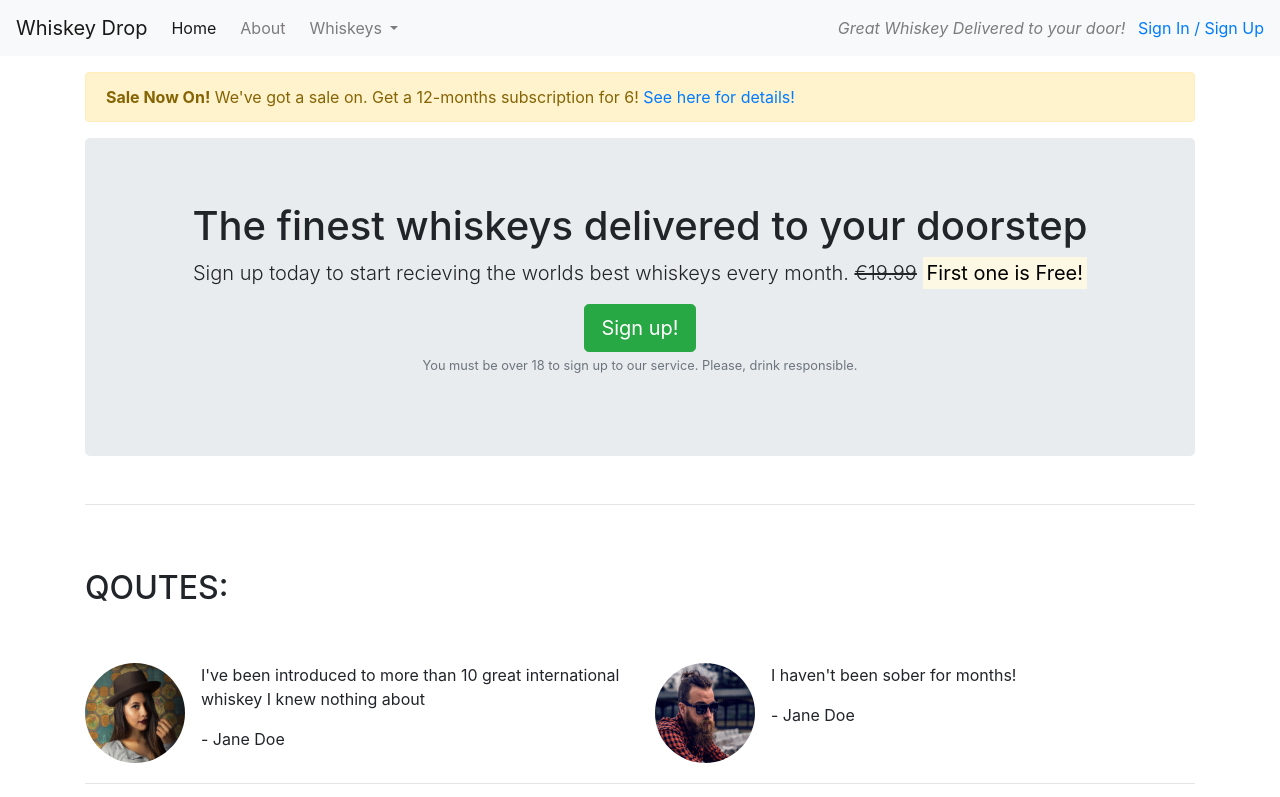
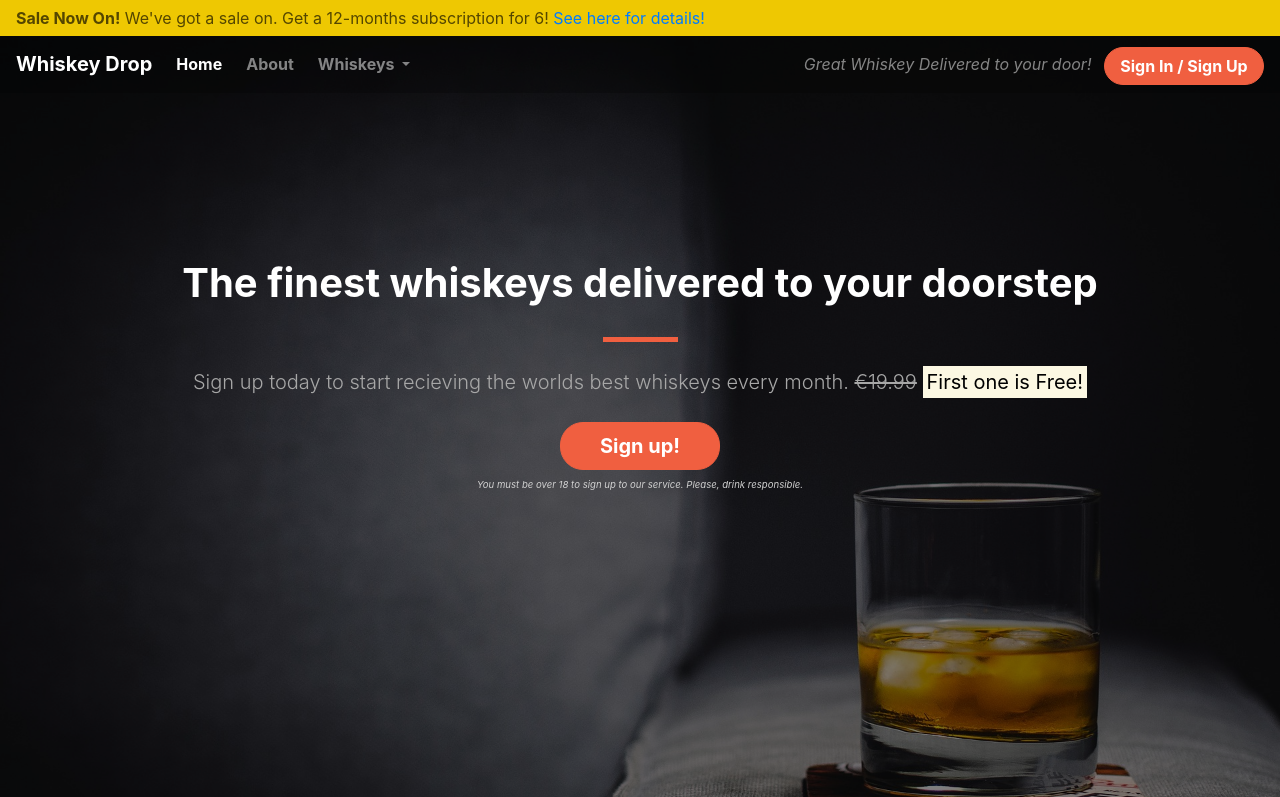
Before and after one commit to The-element/bootstrap-intro, a plain HTML site: page index.html in a window 1280 px wide. Shown: the top 797 px of the page. Drawn offline with nearby package versions, Linux system fonts and the light colour scheme.

Commit message:
Styling our nav and alert

```diff
--- /dev/null
+++ b/css/style.css
@@ -0,0 +1,138 @@
+/* Containers */
+
+.alert-container .col-12 {
+    padding-left: 0;
+    padding-right: 0;
+}
+
+.site-wide-alert {
+    color: #544600;
+    background-color: #eec802;
+    border-color: #eec802;
+    padding: 5px 15px;
+    margin-bottom: 0;
+    border: 1px solid transparent;
+    border-radius: 0;
+}
+
+.callout-container {
+    height: 100vh;
+
+    background: url('../images/whiskey-background.jpg') no-repeat center center fixed;
+    -webkit-background-size: cover;
+    -moz-background-size: cover;
+    -o-background-size: cover;
+    background-size: cover;
+
+    display: flex;
+    align-items: center;
+    justify-content: center;
+
+    position: relative;
+}
+
+.opaque-overlay {
+    position: absolute;
+    top: 0;
+    left: 0;
+    height: 100%;
+    width: 100%;
+    background-color: rgba(0, 0, 0, 0.5);
+}
+
+.quotes-container {}
+
+.features-container {}
+
+/* Block dividers */
+
+.block-divider {
+    width: 75px;
+    height: 5px;
+    border: 0;
+}
+
+.block-divider--orange {
+    background-color: #f05f40;
+}
+
+.block-divider--short {
+    width: 35px;
+}
+
+/* Navbar */
+
+.navalert-container {
+    position: absolute;
+    top: 0;
+    left: 0;
+    z-index: 1;
+    padding-left: 0;
+    padding-right: 0;
+}
+
+.navbar {
+    margin-bottom: 0;
+    width: 100%;
+    background-color: rgba(0, 0, 0, .25);
+    border: 0;
+}
+
+.navbar .navbar-toggler {
+    border: 0;
+}
+
+.navbar .navbar-brand {
+    font-weight: bold;
+}
+
+.navbar .navbar-nav a {
+    font-weight: bold;
+}
+
+/* Jumbotron */
+
+.jumbotron {
+    background-color: transparent;
+}
+
+.jumbotron h1 {
+    color: white;
+    font-weight: bold;
+    margin-bottom: 30px;
+    color: white;
+}
+
+.jumbotron .lead {
+    color: #a7a7a7;
+    margin: 25px 0;
+}
+
+.jumbotron small {
+    font-size: 60%;
+    font-style: italic;
+    color: #d0d0d0;
+}
+
+/* Buttons */
+
+.btn--cta {
+    font-weight: bold;
+    border-radius: 23px;
+    width: 160px;
+}
+
+.btn--red {
+    color: white;
+    background-color: #f05f40;
+    border-color: #f05f40;
+}
+
+.btn--red:hover,
+.btn--red:active,
+.btn--red:focus,
+.btn--red:active:focus {
+    background-color: #df4929;
+    border-color: #df4929;
+    color: white;
+}
--- a/index.html
+++ b/index.html
@@ -9,10 +9,23 @@
 	<link rel="stylesheet" href="https://stackpath.bootstrapcdn.com/bootstrap/4.4.1/css/bootstrap.min.css"
 		integrity="sha384-Vkoo8x4CGsO3+Hhxv8T/Q5PaXtkKtu6ug5TOeNV6gBiFeWPGFN9MuhOf23Q9Ifjh" crossorigin="anonymous">
 	<script src="https://kit.fontawesome.com/4987609f29.js" crossorigin="anonymous"></script>
+	<link href="https://fonts.googleapis.com/css?family=Roboto:400,700&display=swap" rel="stylesheet">
+	<link rel="stylesheet" href="css/style.css" type="text/css">
 </head>
 
 <body>
-	<nav class="navbar navbar-light bg-light navbar-expand-sm">
+	<div class="container-fluid navalert-container">
+		<div class="container-fluid alert-container">
+			<div class="row d-none d-sm-block">
+				<div class="col-12">
+					<div class="site-wide-alert alert alert-warning">
+						<strong>Sale Now On!</strong> We've got a sale on. Get a 12-months subscription for 6! <a
+							href="">See here for details!</a>
+					</div>
+				</div>
+			</div>
+		</div>
+		<nav class="navbar navbar-dark navbar-expand-sm">
 			<a href="/" class="navbar-brand">Whiskey Drop</a>
 
 			<button class="navbar-toggler ml-auto" type="button" data-toggle="collapse" data-target="#navbarNavDropdown" aria-controls="navbarNavDropdown" aria-expanded="false" aria-label="Toggle navigation">
@@ -34,41 +47,39 @@
 							<a class="dropdown-item" href="#">American</a>
 						</div>
 					</li>
-				<li class="nav-item mr-2 d-block d-sm-none"><a class="nav-link" href="/login">Sign In / Sign Up</a></li>
+					<li class="nav-item mr-2 d-block d-sm-none"><a class="nav-link" href="/login">Sign In / Sign Up</a>
+					</li>
 				</ul>
 			</div>
 			<div class="d-none d-md-block">
 				<p class="navbar-text my-auto mr-2"><i>Great Whiskey Delivered to your door!</i></p>
-			<a href="/login">Sign In / Sign Up</a>
+				<a href="/login" class="btn btn--cta btn--red">Sign In / Sign Up</a>
 			</div>
 		</nav>
-	<article class="container mt-3">
-		<div class="row d-none d-sm-block">
-			<div class="col-12">
-				<div class="alert alert-warning">
-					<strong>Sale Now On!</strong> We've got a sale on. Get a 12-months subscription for 6! <a
-						href="">See here for details!</a>
 	</div>
-			</div>
-		</div>
+
 	<!--callout--->
+	<div class="container-fluid callout-container">
+		<div class="opaque-overlay"> </div>
 		<div class="row">
 			<div class="col-12">
 				<section class="callout jumbotron text-center">
-					<h1>The finest whiskeys delivered to your doorstep</h1>
+					<h1 class="jumbotron-header">The finest whiskeys delivered to your doorstep</h1>
+					<hr class="block-divider block-divider--orange">
 					<p class="lead">Sign up today to start recieving the worlds best whiskeys every month.
 						<s class="d-none d-sm-inline">€19.99</s>
 						<span class="d-inline d-sm-none"><br></span>
 						<strong><mark>First one is Free!</mark></strong></p>
-					<button class="btn btn-success btn-lg" data-toggle="modal" data-target="#signUpModal">Sign up!</button>
+					<button class="btn btn-lg btn--cta btn--red" data-toggle="modal" data-target="#signUpModal">Sign up!</button>
 					<p class="text-muted">
 						<small>You must be over 18 to sign up to our service. Please, drink responsible.</small></p>
 				</section>
 			</div>
 		</div>
 		<!--/.callout-->
-		<hr>
+	</div>
 	<!--qoutes-->
+	<div class="container qoutes-container">
 		<section class="quotes">
 			<div class="row">
 				<div class="col-12 my-5">
@@ -105,9 +116,10 @@
 						</div>
 					</div>
 		</section>
+	</div>
 	<!--/.qoutes-->
-		<hr>
 	<!--features-->
+	<div class="features-container">
 		<section class="features">
 			<div class="row">
 				<div class="col-12 my-5">
@@ -155,7 +167,7 @@
 			</div>
 		</section>
 		<!--features-->
-		<hr>
+	</div>
 	<!--monthly favorites-->
 	<section class="monthly-favorites">
 		<div class="row">
@@ -187,7 +199,7 @@
 		</div>
 	</section>
 	<!--/.monthly favorites-->
-	</article>
+
 
 	<div class="modal" tabindex="-1" role="dialog" id="signUpModal">
 		<div class="modal-dialog" role="document">
```
Also changed, not shown: images/whiskey-background.jpg (added). Lines whose indentation alone changed are shown as unchanged.
